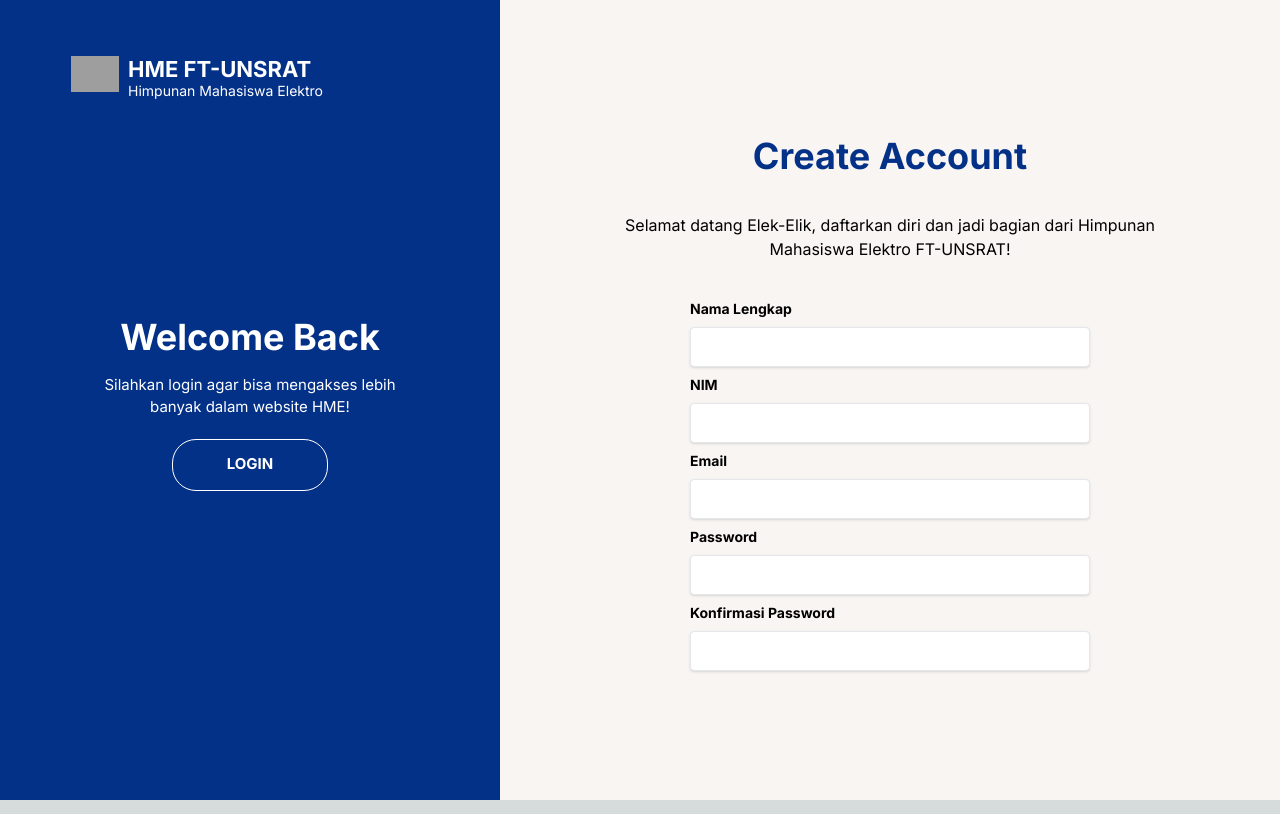
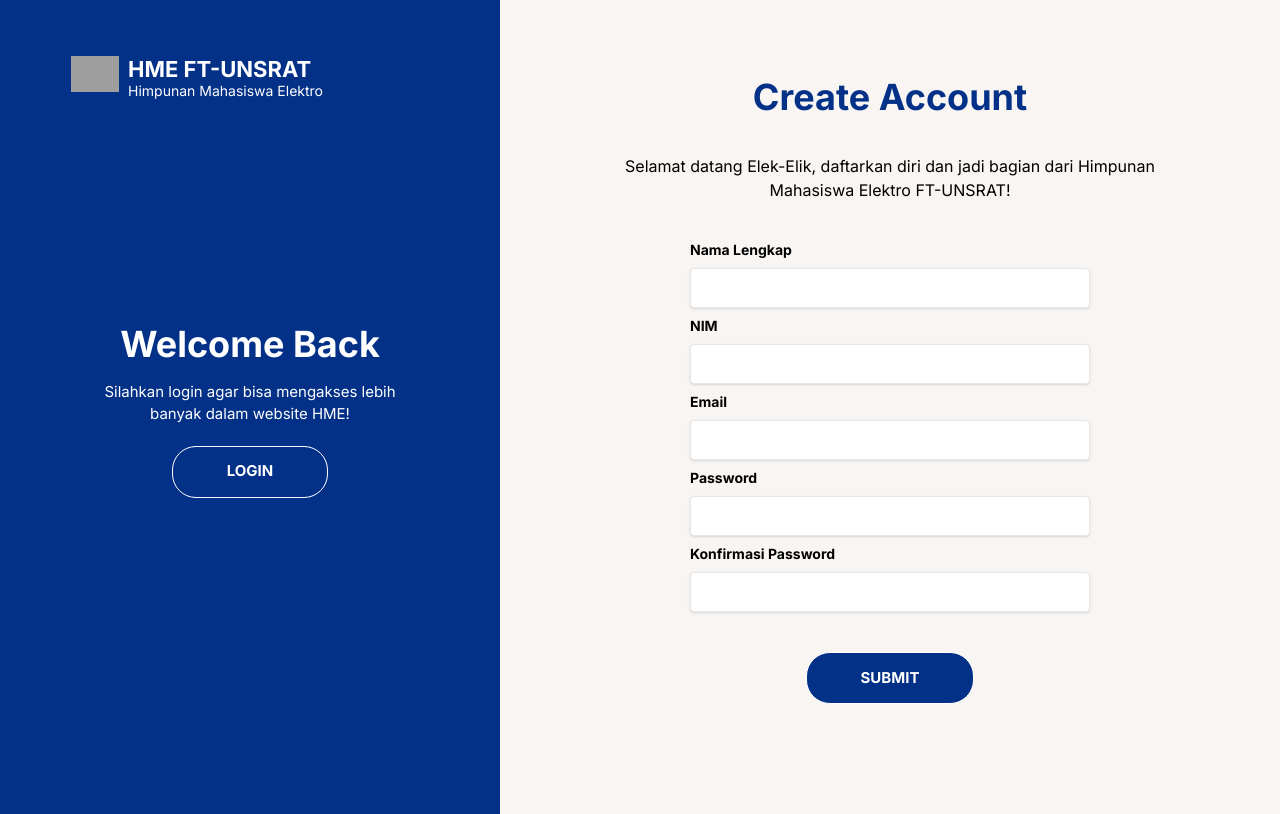
Before and after one commit to Himpunan-Mahasiswa-Elektro-UNSRAT/website-hme, a Next.js app: page /register in a window 1280 px wide. Built offline with nearby package versions, Linux system fonts and the light colour scheme; grey boxes are pictures that could not be loaded.

Commit message:
perubahan di input

```diff
--- a/src/app/register/page.tsx
+++ b/src/app/register/page.tsx
@@ -97,6 +97,11 @@ export default function Register() {
                         </input>
                     </div>
 
+                    <div className="py-[40px] mx-auto">
+                        <button className="border border-white text-white px-[54px] h-[52px] rounded-[24px] bg-[#043188] font-bold text text-[15px]">
+                            SUBMIT
+                        </button>
+                    </div>
 
                 </form>
 
```
